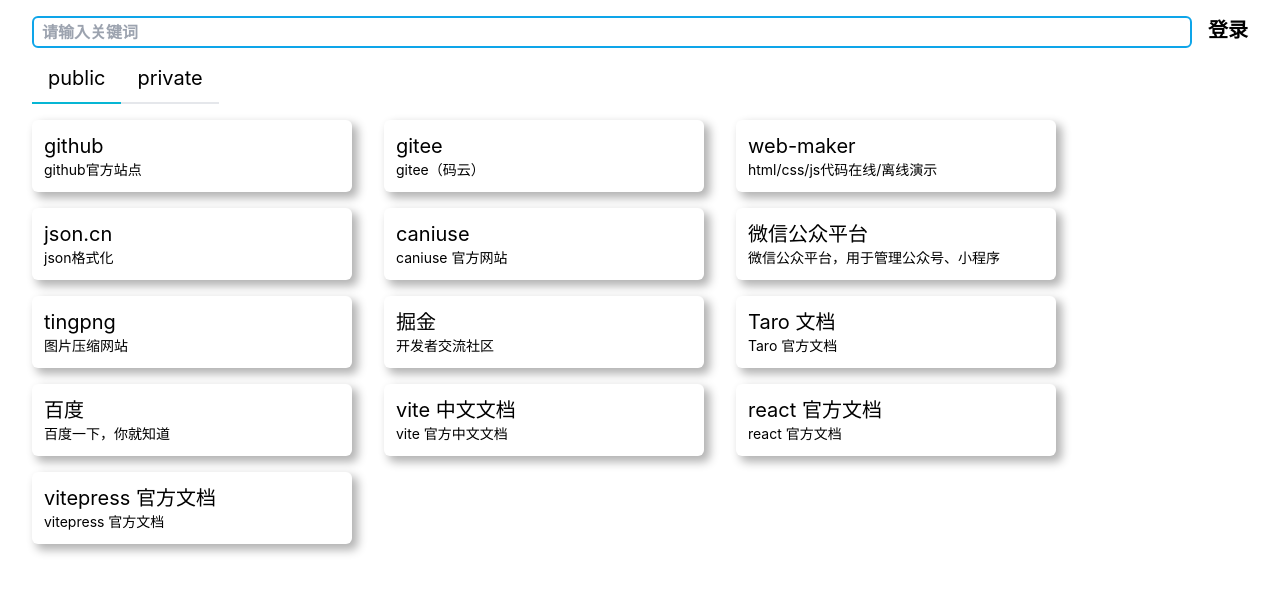
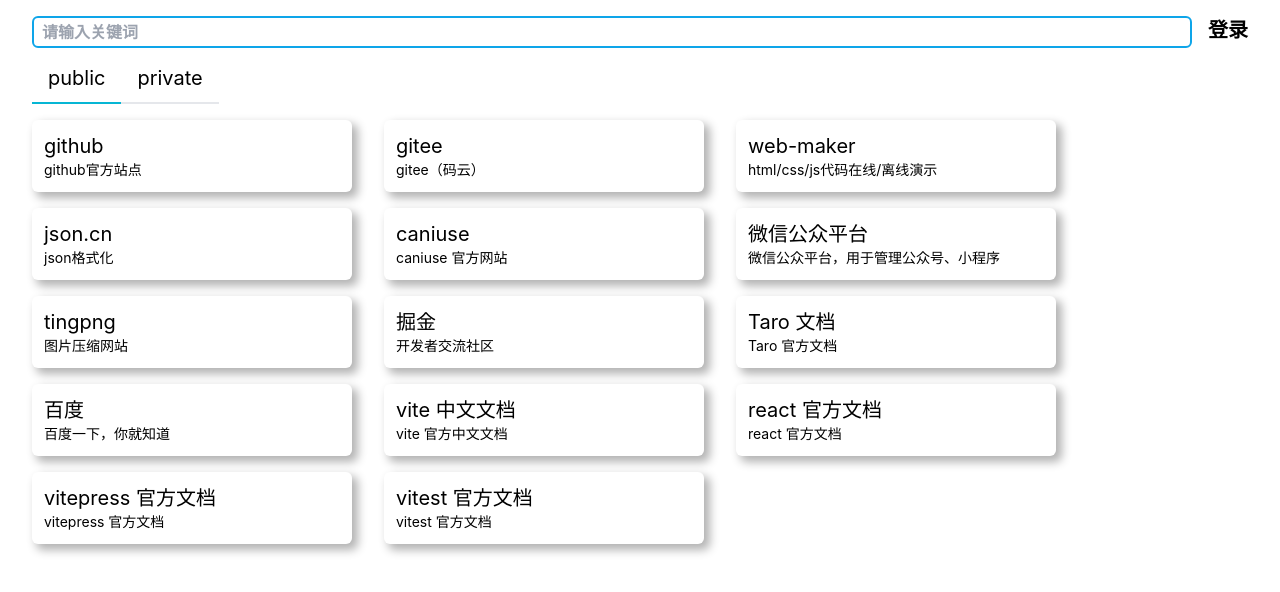
Before and after one commit to lexmin0412/advanced-stack-park, a React (Vite) app: page /advanced-stack-park/toolbar in a window 1280 px wide. Shown: the top 592 px of the page. Built offline with nearby package versions, Linux system fonts and the light colour scheme.

Commit message:
Update data.ts

```diff
--- a/src/routes/toolbar/data.ts
+++ b/src/routes/toolbar/data.ts
@@ -97,5 +97,12 @@
 		title: 'vitepress 官方文档',
 		desc: 'vitepress 官方文档',
 		link: 'https://vitepress.vuejs.org/'
+	},
+	{
+		icon: 'https://vitest.dev/logo-shadow.svg',
+		id: 'vitest',
+		title: 'vitest 官方文档',
+		desc: 'vitest 官方文档',
+		link: 'https://vitest.dev'
 	}
 ]
```
